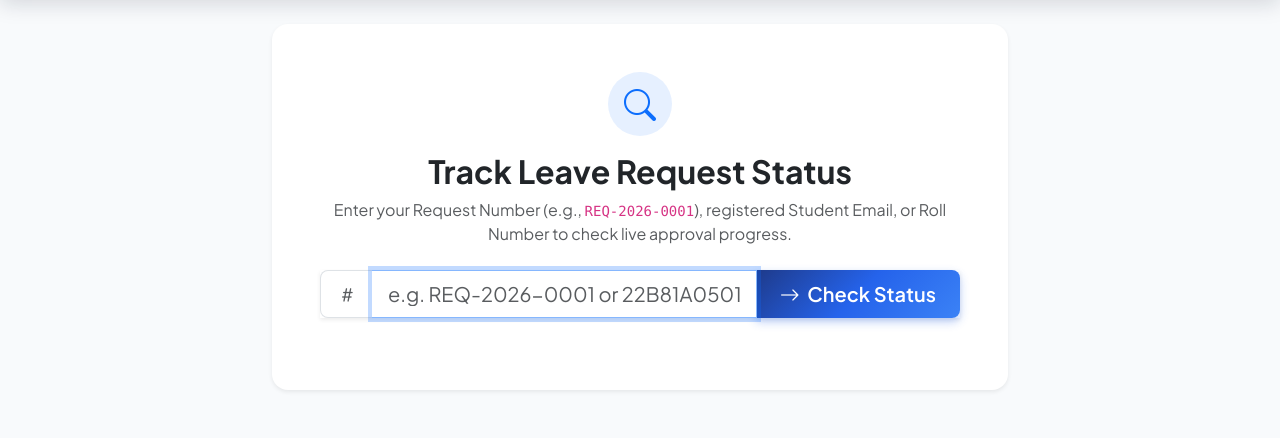
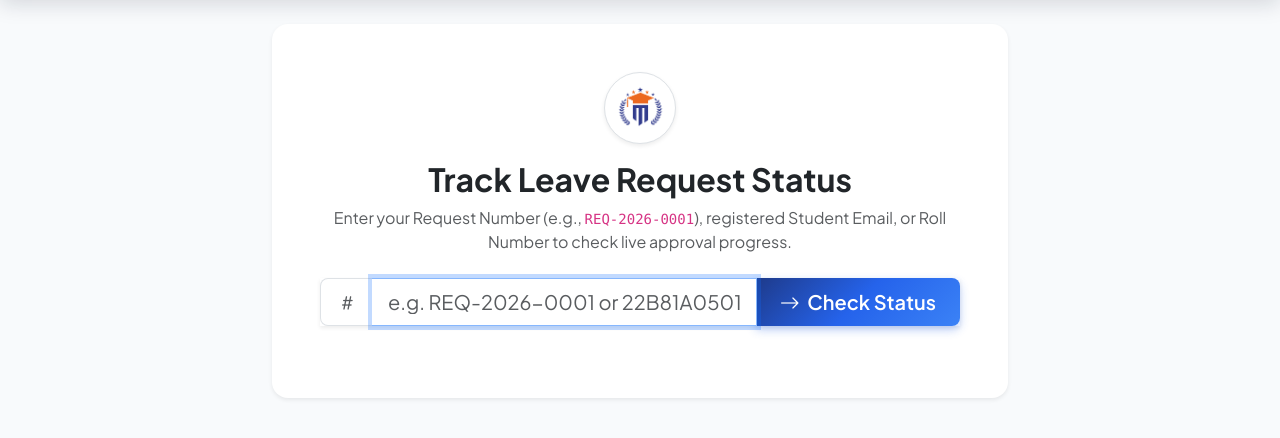
Before and after one commit to kalyan-dasari/leave-management, a Flask app: page /track in a window 1280 px wide. Shown: the part 73-511 px from the top of the page. Run offline with Flask 3, Linux system fonts and the light colour scheme; some libraries are stand-ins or nearby versions.

Commit message:
feat: add student registration template and leave request tracking interface

```diff
--- a/templates/auth/register.html
+++ b/templates/auth/register.html
@@ -6,8 +6,8 @@
     <div class="card shadow-sm border-0">
       <div class="card-body p-4 p-md-5">
         <div class="text-center mb-4">
-          <div class="d-inline-flex align-items-center justify-content-center bg-primary bg-opacity-10 text-primary rounded-circle mb-3" style="width: 56px; height: 56px;">
-            <i class="bi bi-person-plus-fill fs-3"></i>
+          <div class="d-inline-flex align-items-center justify-content-center bg-white p-2 rounded-circle shadow-sm mb-3 border" style="width: 72px; height: 72px;">
+            <img src="{{ url_for('static', filename='images/mru-logo.png') }}" alt="MRU Logo" style="max-height: 54px; max-width: 54px; object-fit: contain;">
           </div>
           <h3 class="fw-bold mb-1">Student Registration</h3>
           <p class="text-muted small">Create your Malla Reddy University student leave management account</p>
--- a/templates/track.html
+++ b/templates/track.html
@@ -6,8 +6,8 @@
     <div class="card shadow-sm border-0 mb-4">
       <div class="card-body p-4 p-md-5">
         <div class="text-center mb-4">
-          <div class="d-inline-flex align-items-center justify-content-center bg-primary bg-opacity-10 text-primary rounded-circle p-3 mb-3" style="width: 64px; height: 64px;">
-            <i class="bi bi-search fs-2"></i>
+          <div class="d-inline-flex align-items-center justify-content-center bg-white p-2 rounded-circle shadow-sm mb-3 border" style="width: 72px; height: 72px;">
+            <img src="{{ url_for('static', filename='images/mru-logo.png') }}" alt="MRU Logo" style="max-height: 54px; max-width: 54px; object-fit: contain;">
           </div>
           <h2 class="fw-bold">Track Leave Request Status</h2>
           <p class="text-muted">Enter your Request Number (e.g., <code>REQ-2026-0001</code>), registered Student Email, or Roll Number to check live approval progress.</p>
```
Also changed, not shown: leaves.db.
